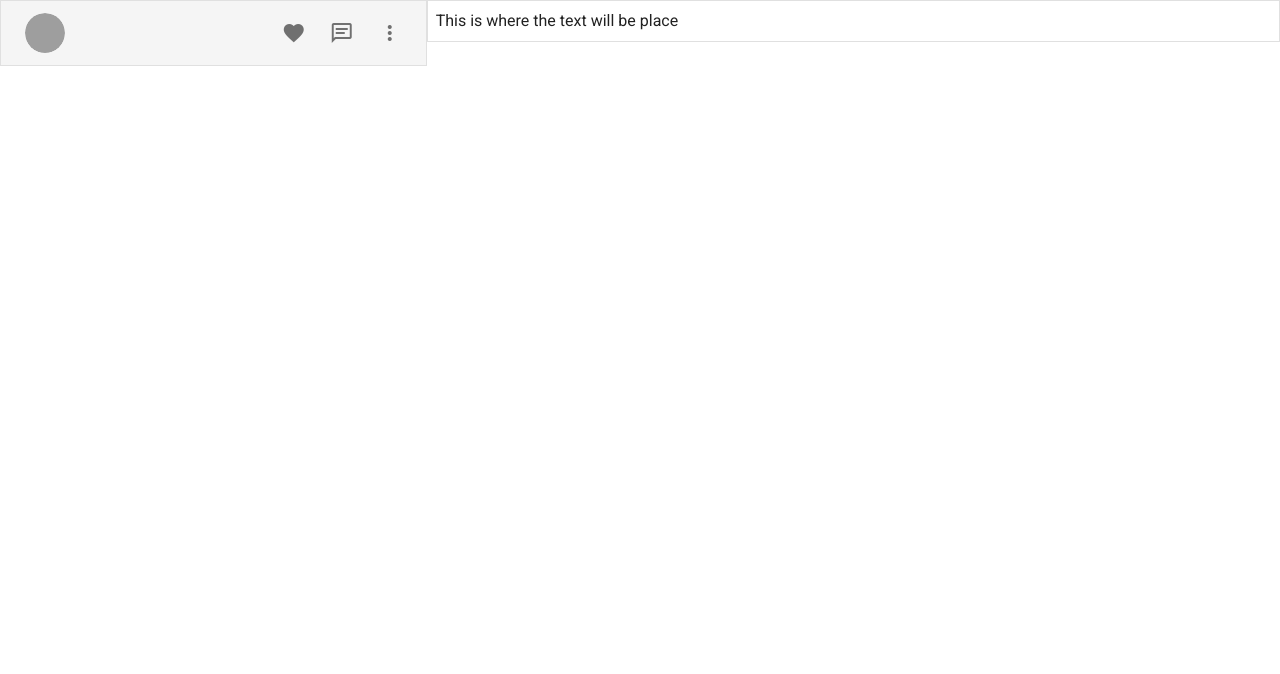
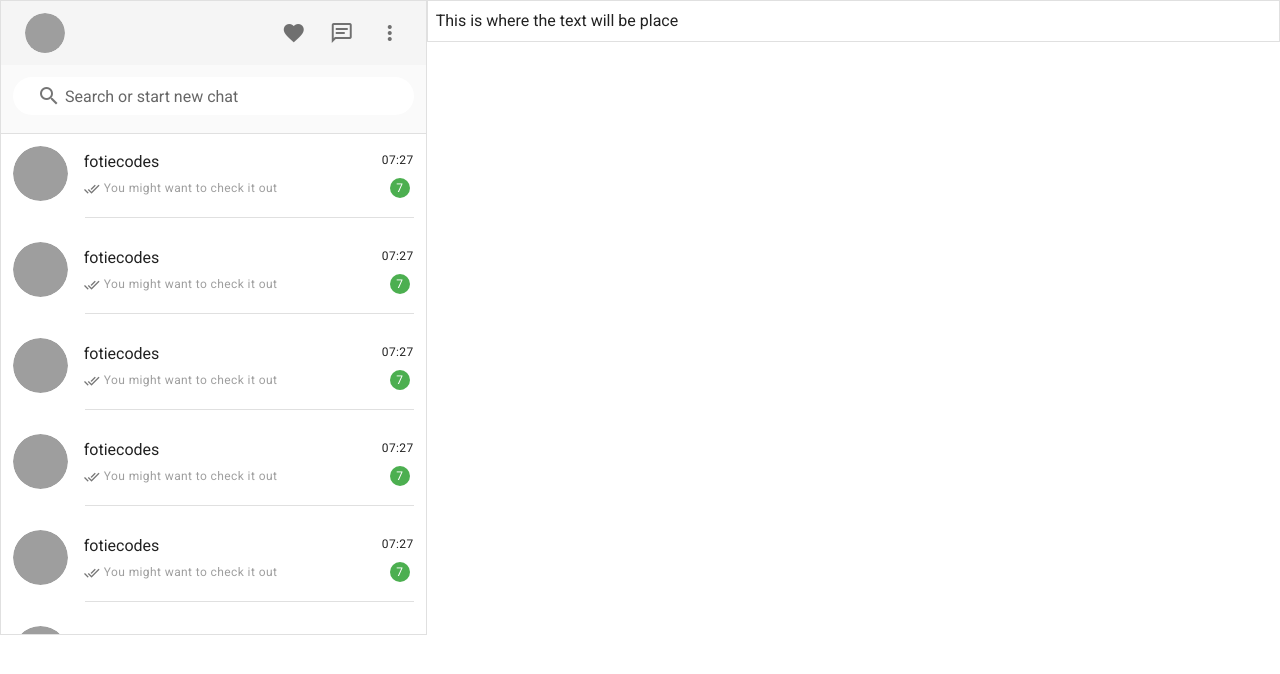
Before and after one commit to FotieMConstant/whatsapp-clone, a Vue app: page / in a window 1280 px wide. Shown: the top 674 px of the page. Built offline with nearby package versions, Linux system fonts and the light colour scheme; grey boxes are pictures that could not be loaded.

Commit message:
Working on the side bar containing the chats listed with the search bar above

```diff
--- /dev/null
+++ b/src/components/ChatItem.vue
@@ -0,0 +1,26 @@
+<template>
+  <v-container>
+    <v-row>
+      <v-col cols="2" md="2">
+        <v-avatar size="55">
+          <img src="https://avatars.githubusercontent.com/u/42372656?v=4" alt="fotiecodes" />
+        </v-avatar>
+      </v-col>
+      <v-col cols="12" sm="6" md="8">
+        <div class="mt-1">
+          <p>fotiecodes</p>
+          <div class="text--disabled mt-n3 caption">
+            <v-icon small class="mr-1">mdi-check-all</v-icon>You might want to check it out
+          </div>
+        </div>
+      </v-col>
+      <v-col class="caption" sm="2" md="2">
+        <div class="mt-1 d-flex justify-end">07:27</div>
+        <div class="d-flex justify-end">
+          <v-badge color="green" content="7" class="mt-2" inline></v-badge>
+        </div>
+      </v-col>
+    </v-row>
+    <v-divider class="mt-4" inset></v-divider>
+  </v-container>
+</template>
--- /dev/null
+++ b/src/components/Search.vue
@@ -0,0 +1,16 @@
+<template>
+  <div>
+    <v-container class="grey lighten-5">
+      <v-text-field
+        class="mb-n5"
+        flat
+        label="Search or start new chat"
+        rounded
+        solo
+        dense
+        prepend-inner-icon="mdi-magnify"
+      ></v-text-field>
+    </v-container>
+    <v-divider></v-divider>
+  </div>
+</template>
--- a/src/components/TopLeftBar.vue
+++ b/src/components/TopLeftBar.vue
@@ -3,7 +3,7 @@
     <v-app-bar elevation="0" class="pa-2" height="auto" dense>
       <div>
         <v-avatar size="40">
-          <img src="https://cdn.vuetifyjs.com/images/john.jpg" alt="John" />
+          <img src="https://avatars.githubusercontent.com/u/42372656?v=4" alt="fotiecodes" />
         </v-avatar>
       </div>
 
--- a/src/views/Home.vue
+++ b/src/views/Home.vue
@@ -2,9 +2,20 @@
   <span>
     <v-row no-gutters>
       <v-col cols="6" md="4">
-        <v-card class="pa-0" outlined tile>
+        <v-card outlined tile>
           <!-- top left bar -->
           <TopLeftBar />
+          <Search />
+          <div class="__sideChatList">
+            <ChatItem />
+            <ChatItem />
+            <ChatItem />
+            <ChatItem />
+            <ChatItem />
+            <ChatItem />
+            <ChatItem />
+            <ChatItem />
+          </div>
         </v-card>
       </v-col>
       <v-col cols="12" sm="6" md="8">
@@ -16,12 +27,22 @@
 
 <script>
 import TopLeftBar from "../components/TopLeftBar";
+import ChatItem from "../components/ChatItem";
+import Search from "../components/Search";
 
 export default {
   name: "Home",
 
   components: {
     TopLeftBar,
+    ChatItem,
+    Search,
   },
 };
 </script>
+<style scoped>
+.__sideChatList {
+  height: 500px;
+  overflow-y: scroll;
+}
+</style>
```
